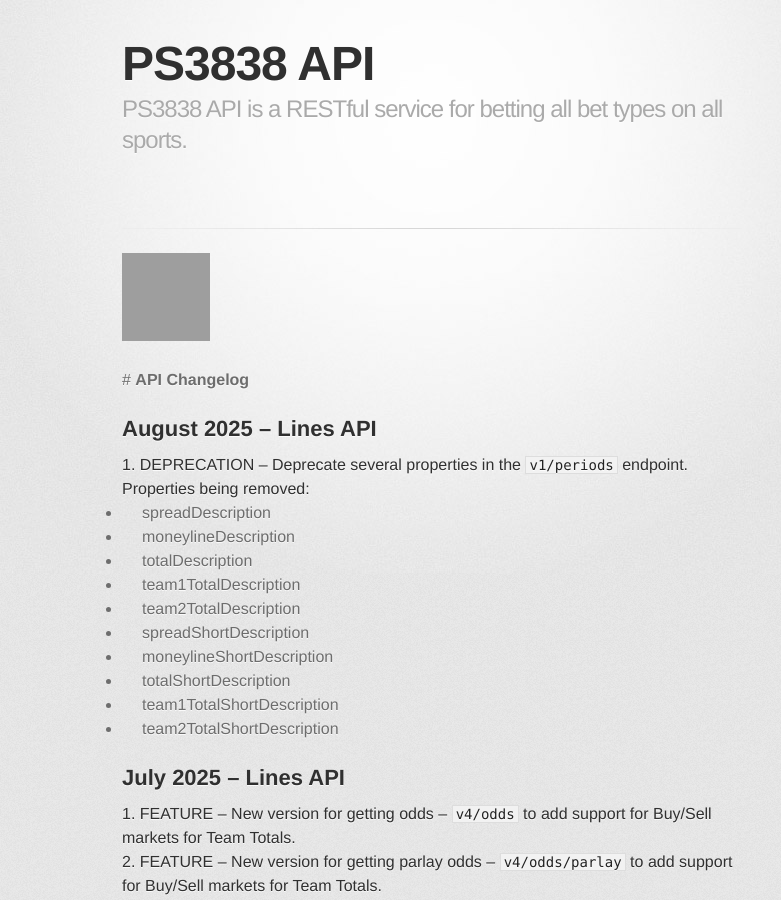
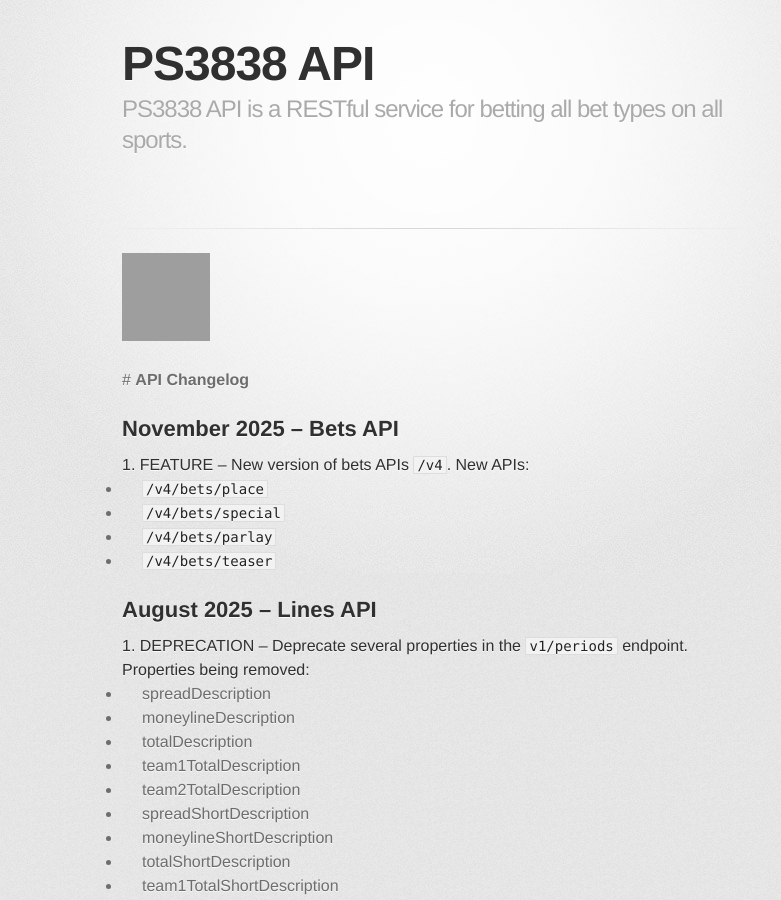
Before and after one commit to ps3838api/ps3838api.github.io, a Jekyll site: the page built from ChangesLog.md, in a window 1280 px wide and 900 px high, cut to the strip 0-900 px from the top of the window. Shown: the whole strip, without its empty margins (208-989 px from the left). Built offline with Jekyll 4.4.1, drawn with Linux system fonts in a browser that asks for light colours; some web fonts are replaced; our own code applies the rules of GitHub Pages for plain Markdown files; grey boxes are pictures that could not be loaded.

Commit message:
-- update changeslog

```diff
--- a/ChangesLog.md
+++ b/ChangesLog.md
@@ -2,6 +2,14 @@
 
 
  #  **API Changelog**
+
+## November 2025 – Bets API
+
+##### 1. <span>FEATURE</span> – New version of bets APIs `/v4`. New APIs:
+  + `/v4/bets/place`
+  + `/v4/bets/special`
+  + `/v4/bets/parlay`
+  + `/v4/bets/teaser`
 
 ## August 2025 – Lines API
 
```
